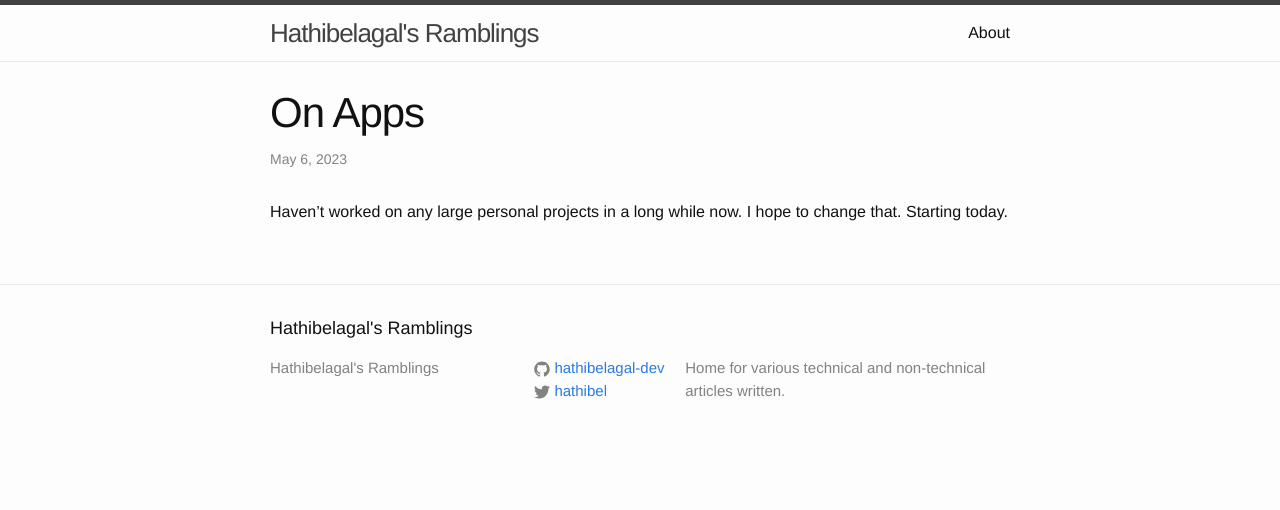
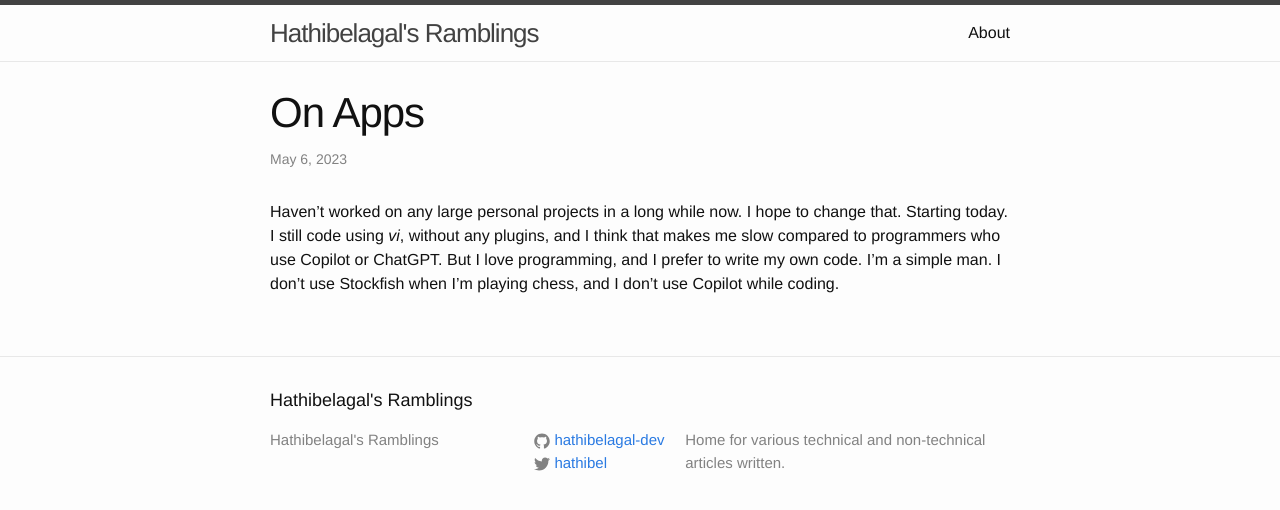
Before and after one commit to hathibelagal-dev/hathibelagal-dev.github.io, a Jekyll site: the page built from _posts/2023-05-06-onapps.md, in a window 1280 px wide. Shown: the top 510 px of the page. Built offline with Jekyll 4.4.1, drawn with Linux system fonts in a browser that asks for light colours.

Commit message:
Update 2023-05-06-onapps.md

```diff
--- a/_posts/2023-05-06-onapps.md
+++ b/_posts/2023-05-06-onapps.md
@@ -3,4 +3,4 @@ layout: post
 title: "On Apps"
 categories: update
 ---
-Haven't worked on any large personal projects in a long while now. I hope to change that. Starting today.
+Haven't worked on any large personal projects in a long while now. I hope to change that. Starting today. I still code using *vi*, without any plugins, and I think that makes me slow compared to programmers who use Copilot or ChatGPT. But I love programming, and I prefer to write my own code. I'm a simple man. I don't use Stockfish when I'm playing chess, and I don't use Copilot while coding.
```
